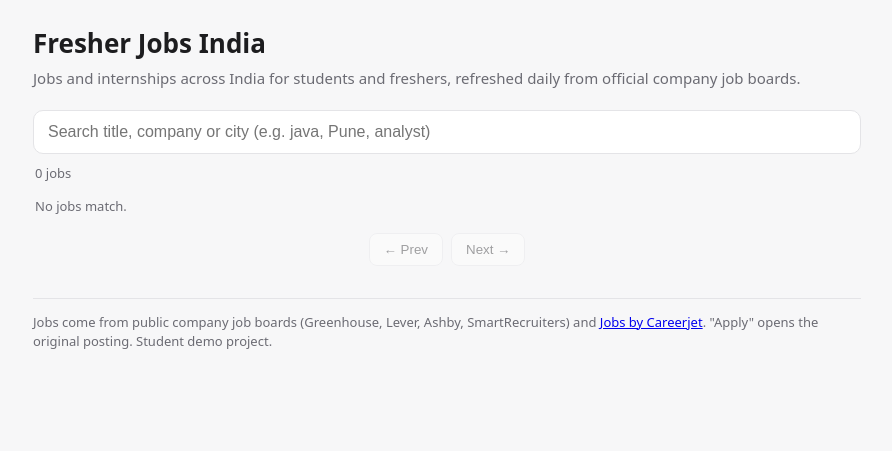
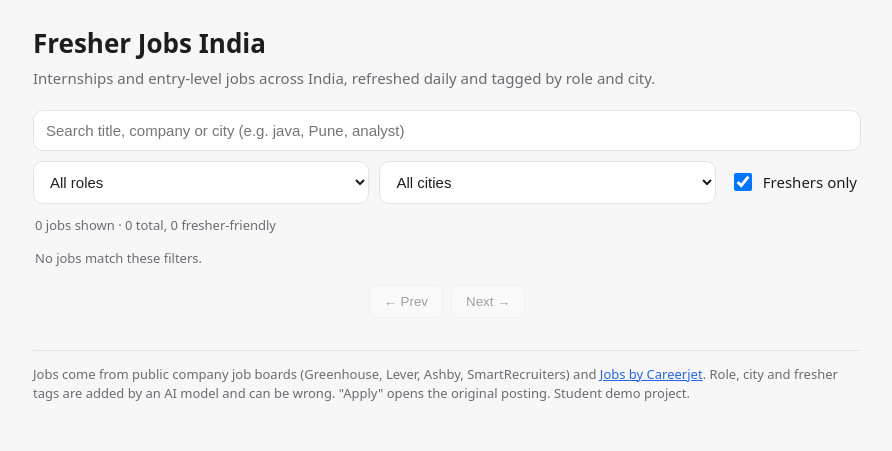
Before and after one commit to Vishwas-Rawat/beep-job-portal, a Spring Boot app: page / in a window 1280 px wide. Shown: the top 451 px of the page, without its empty margins (193-1085 px from the left). Run offline with Spring Boot 4, Linux system fonts and the light colour scheme; data that the repository does not hold is empty.

Commit message:
add role, city and fresher filters

```diff
--- a/src/main/java/com/beep/jobportal/job/JobController.java
+++ b/src/main/java/com/beep/jobportal/job/JobController.java
@@ -10,13 +10,15 @@ import org.springframework.web.bind.annotation.RequestParam;
 import org.springframework.web.bind.annotation.RestController;
 
 import java.util.HashMap;
+import java.util.List;
 import java.util.Map;
 
-/** Public read API used by the web page. Role/city/fresher filters come with the LLM tagger. */
+/** Public read API used by the web page. */
 @RestController
 public class JobController {
 
     private static final int MAX_PAGE_SIZE = 100;
+    private static final int MAX_CITIES = 25;
 
     private final JobRepository jobs;
     private final RunLogRepository runs;
@@ -26,14 +28,18 @@ public class JobController {
         this.runs = runs;
     }
 
-    /** GET /api/jobs?q=java&page=0&size=20  (newest first) */
+    /** GET /api/jobs?q=java&role=Data%20Analyst&city=Pune&fresher=true&page=0&size=20  (newest first) */
     @GetMapping("/api/jobs")
     public Map<String, Object> list(@RequestParam(defaultValue = "") String q,
+                                    @RequestParam(defaultValue = "") String role,
+                                    @RequestParam(defaultValue = "") String city,
+                                    @RequestParam(defaultValue = "false") boolean fresher,
                                     @RequestParam(defaultValue = "0") int page,
                                     @RequestParam(defaultValue = "20") int size) {
         var pageable = PageRequest.of(Math.max(page, 0), Math.min(Math.max(size, 1), MAX_PAGE_SIZE),
                 Sort.by(Sort.Order.desc("postedAt").nullsLast()));
-        Page<JobView> result = jobs.search(q.strip(), pageable).map(JobView::of);
+        Page<JobView> result = jobs.search(q.strip(), role.strip(), city.strip(), fresher, pageable)
+                .map(JobView::of);
         return Map.of(
                 "items", result.getContent(),
                 "total", result.getTotalElements(),
@@ -41,13 +47,28 @@ public class JobController {
                 "totalPages", result.getTotalPages());
     }
 
-    /** GET /api/stats -> total jobs + when the last successful refresh finished */
+    /** GET /api/filters -> roles and top cities with counts, for the dropdowns */
+    @GetMapping("/api/filters")
+    public Map<String, Object> filters() {
+        return Map.of(
+                "roles", toCounts(jobs.countByRole(), Integer.MAX_VALUE),
+                "cities", toCounts(jobs.countByCity(), MAX_CITIES));
+    }
+
+    /** GET /api/stats -> totals + when the last successful run finished */
     @GetMapping("/api/stats")
     public Map<String, Object> stats() {
         Map<String, Object> out = new HashMap<>();
         out.put("totalJobs", jobs.count());
+        out.put("fresherJobs", jobs.countByIsFresherTrue());
         out.put("lastUpdated", runs.findFirstByStatusOrderByFinishedAtDesc("SUCCESS")
                 .map(RunLog::getFinishedAt).orElse(null));
         return out;
     }
+
+    private static List<Map<String, Object>> toCounts(List<Object[]> rows, int limit) {
+        return rows.stream().limit(limit)
+                .map(r -> Map.<String, Object>of("name", r[0], "count", r[1]))
+                .toList();
+    }
 }
--- a/src/main/resources/static/index.html
+++ b/src/main/resources/static/index.html
@@ -4,74 +4,108 @@
   <meta charset="utf-8">
   <meta name="viewport" content="width=device-width, initial-scale=1">
   <title>Fresher Jobs India</title>
-  <meta name="description" content="Internship and entry-level jobs across India, refreshed daily from official company job boards.">
-  <!-- Temporary page. Replaced by the React app in Step 6. -->
+  <meta name="description" content="Internships and entry-level jobs across India, refreshed daily and tagged by role and city.">
   <style>
-    :root { --bg:#f7f7f8; --card:#fff; --text:#1d1d1f; --muted:#6b6b73; --line:#e4e4e7; --accent:#2563eb; }
+    :root { --bg:#f7f7f8; --card:#fff; --text:#1d1d1f; --muted:#6b6b73; --line:#e4e4e7; --accent:#2563eb; --chip:#eef2ff; --chipText:#3730a3; --ok:#dcfce7; --okText:#166534; }
     @media (prefers-color-scheme: dark) {
-      :root { --bg:#111113; --card:#1b1b1f; --text:#ececf0; --muted:#9a9aa3; --line:#2c2c33; --accent:#60a5fa; }
+      :root { --bg:#111113; --card:#1b1b1f; --text:#ececf0; --muted:#9a9aa3; --line:#2c2c33; --accent:#60a5fa; --chip:#262a40; --chipText:#c7d2fe; --ok:#163322; --okText:#86efac; }
     }
     * { box-sizing: border-box; }
     body { margin:0; background:var(--bg); color:var(--text); font:15px/1.5 system-ui, -apple-system, "Segoe UI", Roboto, sans-serif; }
     main { max-width: 860px; margin: 0 auto; padding: 24px 16px 48px; }
     h1 { margin: 0 0 4px; font-size: 26px; }
     .sub { color: var(--muted); margin: 0 0 20px; }
-    input { width:100%; padding:12px 14px; font-size:16px; border:1px solid var(--line); border-radius:10px; background:var(--card); color:var(--text); }
-    .meta { color:var(--muted); font-size:13px; margin:10px 2px 14px; }
+    input[type=search], select { width:100%; padding:11px 12px; font-size:15px; border:1px solid var(--line); border-radius:10px; background:var(--card); color:var(--text); }
+    .filters { display:grid; grid-template-columns: 1fr 1fr auto; gap:10px; margin-top:10px; align-items:center; }
+    .toggle { display:flex; align-items:center; gap:8px; white-space:nowrap; padding:0 4px; cursor:pointer; }
+    .toggle input { width:18px; height:18px; }
+    @media (max-width: 560px) { .filters { grid-template-columns: 1fr; } }
+    .meta { color:var(--muted); font-size:13px; margin:12px 2px 14px; }
     .job { background:var(--card); border:1px solid var(--line); border-radius:12px; padding:14px 16px; margin-bottom:10px; }
     .job a { color:var(--accent); text-decoration:none; font-weight:600; font-size:16px; }
     .job a:hover { text-decoration:underline; }
     .row { color:var(--muted); font-size:14px; margin-top:2px; }
+    .chips { margin-top:8px; display:flex; flex-wrap:wrap; gap:6px; }
+    .chip { font-size:12px; padding:2px 8px; border-radius:999px; background:var(--chip); color:var(--chipText); }
+    .chip.ok { background:var(--ok); color:var(--okText); }
     .pager { display:flex; gap:8px; justify-content:center; margin-top:16px; }
     button { padding:8px 14px; border:1px solid var(--line); border-radius:8px; background:var(--card); color:var(--text); cursor:pointer; }
     button:disabled { opacity:.4; cursor:default; }
     footer { color:var(--muted); font-size:13px; margin-top:32px; border-top:1px solid var(--line); padding-top:14px; }
+    footer a { color:var(--accent); }
   </style>
 </head>
 <body>
 <main>
   <h1>Fresher Jobs India</h1>
-  <p class="sub">Jobs and internships across India for students and freshers, refreshed daily from official company job boards.</p>
+  <p class="sub">Internships and entry-level jobs across India, refreshed daily and tagged by role and city.</p>
+
   <input id="q" type="search" placeholder="Search title, company or city (e.g. java, Pune, analyst)" autocomplete="off">
+  <div class="filters">
+    <select id="role"><option value="">All roles</option></select>
+    <select id="city"><option value="">All cities</option></select>
+    <label class="toggle"><input id="fresher" type="checkbox" checked> Freshers only</label>
+  </div>
+
   <div class="meta" id="meta">Loading…</div>
   <div id="list"></div>
   <div class="pager">
     <button id="prev">← Prev</button>
     <button id="next">Next →</button>
   </div>
+
   <footer>
     Jobs come from public company job boards (Greenhouse, Lever, Ashby, SmartRecruiters)
     and <a href="https://www.careerjet.co.in" target="_blank" rel="noopener">Jobs by Careerjet</a>.
+    Role, city and fresher tags are added by an AI model and can be wrong.
     "Apply" opens the original posting. Student demo project.
   </footer>
 </main>
 <script>
-  const state = { q: '', page: 0, totalPages: 0 };
+  const state = { q: '', role: '', city: '', fresher: true, page: 0, totalPages: 0 };
   const $ = id => document.getElementById(id);
   const esc = s => String(s ?? '').replace(/[&<>"']/g, c => ({'&':'&amp;','<':'&lt;','>':'&gt;','"':'&quot;',"'":'&#39;'}[c]));
   const day = iso => iso ? new Date(iso).toLocaleDateString('en-IN', { day:'numeric', month:'short', year:'numeric' }) : '';
 
+  async function loadFilters() {
+    const f = await (await fetch('/api/filters')).json();
+    const fill = (sel, items) => items.forEach(i => sel.insertAdjacentHTML('beforeend',
+      `<option value="${esc(i.name)}">${esc(i.name)} (${i.count})</option>`));
+    fill($('role'), f.roles);
+    fill($('city'), f.cities);
+  }
+
   async function load() {
-    const res = await fetch(`/api/jobs?q=${encodeURIComponent(state.q)}&page=${state.page}&size=20`);
-    const data = await res.json();
+    const p = new URLSearchParams({ q: state.q, role: state.role, city: state.city,
+                                    fresher: state.fresher, page: state.page, size: 20 });
+    const data = await (await fetch('/api/jobs?' + p)).json();
     state.totalPages = data.totalPages;
     $('list').innerHTML = data.items.map(j => `
       <div class="job">
         <a href="${esc(j.applyUrl)}" target="_blank" rel="noopener noreferrer">${esc(j.title)}</a>
-        <div class="row">${esc(j.company)} · ${esc(j.location)}</div>
+        <div class="row">${esc(j.company)} · ${esc(j.city || j.location)}</div>
         <div class="row">Posted ${esc(day(j.postedAt))}</div>
-      </div>`).join('') || '<p class="meta">No jobs match.</p>';
+        <div class="chips">
+          ${j.role ? `<span class="chip">${esc(j.role)}</span>` : ''}
+          ${j.isFresher ? '<span class="chip ok">Fresher friendly</span>' : ''}
+        </div>
+      </div>`).join('') || '<p class="meta">No jobs match these filters.</p>';
     $('prev').disabled = state.page === 0;
     $('next').disabled = state.page + 1 >= state.totalPages;
     const stats = await (await fetch('/api/stats')).json();
-    $('meta').textContent = `${data.total} jobs` + (state.q ? ` matching "${state.q}"` : '') +
+    $('meta').textContent = `${data.total} jobs shown · ${stats.totalJobs} total, ${stats.fresherJobs} fresher-friendly` +
       (stats.lastUpdated ? ` · last updated ${new Date(stats.lastUpdated).toLocaleString('en-IN')}` : '');
   }
 
+  const reload = () => { state.page = 0; load(); };
   let timer;
-  $('q').addEventListener('input', e => { clearTimeout(timer); timer = setTimeout(() => { state.q = e.target.value.trim(); state.page = 0; load(); }, 300); });
+  $('q').addEventListener('input', e => { clearTimeout(timer); timer = setTimeout(() => { state.q = e.target.value.trim(); reload(); }, 300); });
+  $('role').onchange = e => { state.role = e.target.value; reload(); };
+  $('city').onchange = e => { state.city = e.target.value; reload(); };
+  $('fresher').onchange = e => { state.fresher = e.target.checked; reload(); };
   $('prev').onclick = () => { state.page--; load(); window.scrollTo(0, 0); };
   $('next').onclick = () => { state.page++; load(); window.scrollTo(0, 0); };
+  loadFilters().catch(() => {});
   load().catch(() => $('meta').textContent = 'Could not load jobs.');
 </script>
 </body>
```
Also changed, not shown: src/main/java/com/beep/jobportal/job/JobRepository.java (+23 -6 lines).
